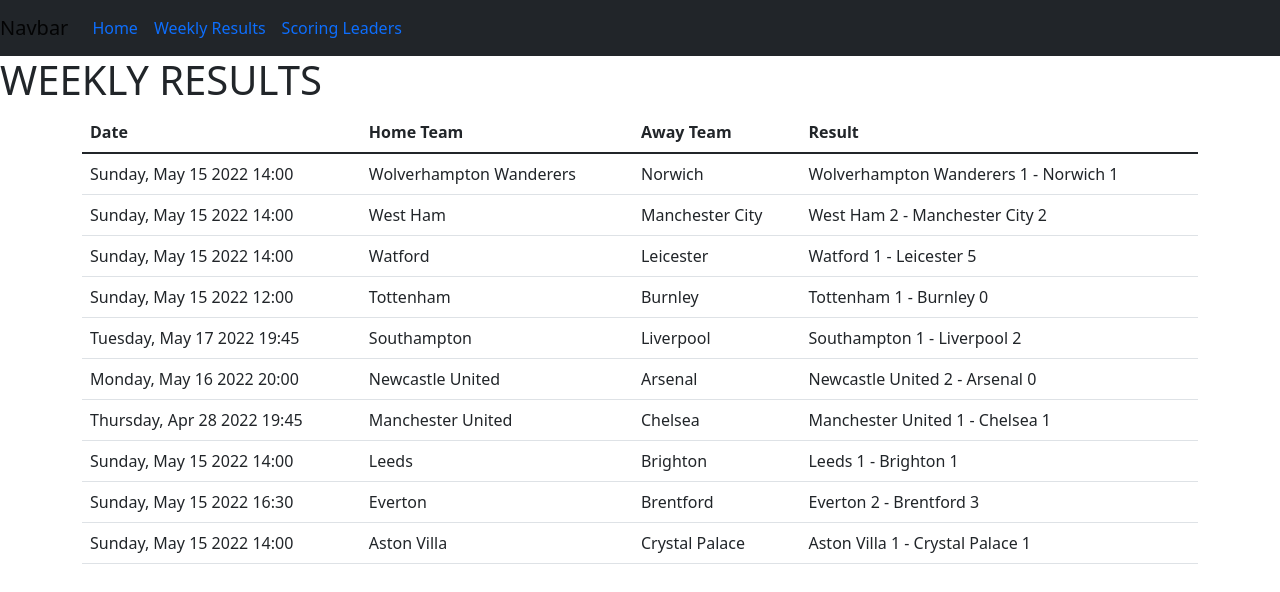
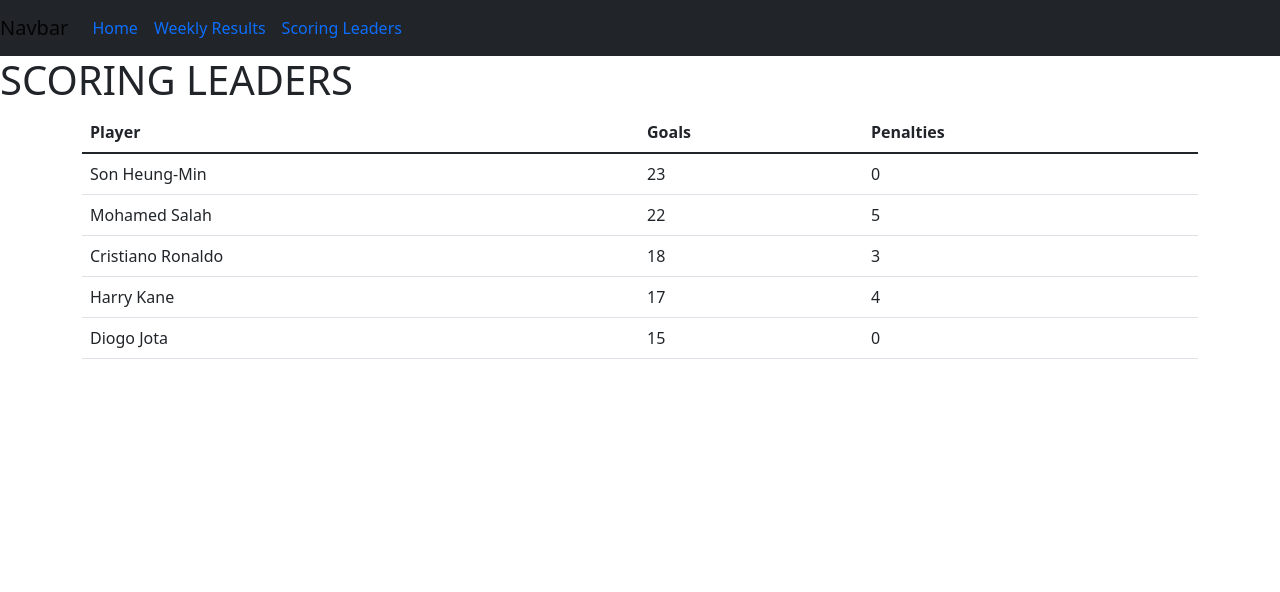
Before and after one commit to millertim83/premier-league, a React (Create React App) app: page / in a window 1280 px wide. Shown: the top 592 px of the page. Built offline with nearby package versions, Linux system fonts and the light colour scheme.

Commit message:
added basic scoring leaders table.

```diff
--- a/src/App.js
+++ b/src/App.js
@@ -2,14 +2,15 @@
 import "bootstrap/dist/css/bootstrap.min.css"
 //import Home from "./Components/home/Home.js";
 import NavBar from "./Components/NavBar";
-import WeeklyResults from "./Components/WeeklyResults/WeeklyResults.js";
+//import WeeklyResults from "./Components/WeeklyResults/WeeklyResults.js";
+import ScoringLeaders from "./Components/scoringLeaders/ScoringLeaders";
 
 
 function App() {
   return (
     <div>
       <NavBar />
-      <WeeklyResults />
+      <ScoringLeaders />
     </div>
   );
 }
--- /dev/null
+++ b/src/Components/ScoringLeadersTable.js
@@ -0,0 +1,28 @@
+function ScoringLeadersTable({ scoringLeaders }) {
+    const tableRow = scoringLeaders.scorers.map(player => {
+        return (
+            <tr>
+                <td>{player.playerName}</td>
+                <td>{player.goals}</td>
+                <td>{player.penalties}</td>
+            </tr>
+        )
+    })
+    return (
+        <div>
+            <table className="table">
+                <thead>
+                    <tr>
+                        <th>Player</th>
+                        <th>Goals</th>
+                        <th>Penalties</th>
+                    </tr>
+                </thead>
+                {<tbody>{tableRow}</tbody>}
+            </table>
+
+        </div>
+    )
+}
+
+export default ScoringLeadersTable;
--- a/src/Components/scoringLeaders/ScoringLeaders.js
+++ b/src/Components/scoringLeaders/ScoringLeaders.js
@@ -1,7 +1,41 @@
+import ScoringLeadersTable from "../ScoringLeadersTable.js";
+
 function ScoringLeaders() {
+    const scoringLeaders = {
+        "scorers": [
+            {
+                "playerName": "Son Heung-Min",
+                "goals": 23,
+                "penalties": 0
+            },
+            {
+                "playerName": "Mohamed Salah",
+                "goals": 22,
+                "penalties": 5
+            },
+            {
+                "playerName": "Cristiano Ronaldo",
+                "goals": 18,
+                "penalties": 3
+            },
+            {
+                "playerName": "Harry Kane",
+                "goals": 17,
+                "penalties": 4
+            },
+            {
+                "playerName": "Diogo Jota",
+                "goals": 15,
+                "penalties": 0
+            }
+        ]
+    }
     return (
         <div>
-
+            <h1 className="text-uppercase">Scoring Leaders</h1>
+            <div className="container-sm scorers-table">
+                <ScoringLeadersTable scoringLeaders={scoringLeaders} />
+            </div>
         </div>
     )
 }
```
